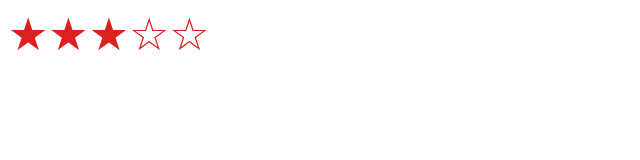
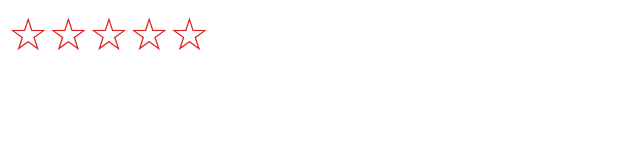
Before and after one commit to huanghf/star-rating, a plain HTML site: page index.html in a window 1280 px wide. Both pictures are taken after a click on the element "★★★☆☆". Shown: the whole page, without its empty margins (0-640 px from the left). Drawn offline with nearby package versions, Linux system fonts and the light colour scheme.

Commit message:
Update index.html
新增重置功能

```diff
--- a/index.html
+++ b/index.html
@@ -10,14 +10,14 @@
   <meta name="viewport" content="initial-scale=1, maximum-scale=1">
   <style>
     .score_wrapper {
-      display:inline-block;
+      display: inline-block;
       font-size: 45px;
       cursor: pointer;
       color: #dc2020;
-      -webkit-user-select:none;
-      -moz-user-select:none;
-      -ms-user-select:none;
-      user-select:none;
+      -webkit-user-select: none;
+      -moz-user-select: none;
+      -ms-user-select: none;
+      user-select: none;
     }
   </style>
 </head>
@@ -26,23 +26,32 @@
   <div class="score_wrapper"></div>
   <script src="https://cdn.bootcss.com/jquery/1.11.0/jquery.min.js"></script>
   <script>
-    $(function() {
+    $(function () {
       ScoreInit(3); //初始化，参数是0～5的数字，代表星数，传空默认0颗星
     })
     //点击
     function ScoreInit(e) {
-      Score((e == null) ? 0 : e);
-      $(".score_wrapper").bind('click', function(e) {
+      Score((e == null) ? 0 : e); //传空默认0颗星
+      $(".score_wrapper").bind('click', function (e) {
         var eachWidth = $(".score_wrapper").width() / 5; //计算出每个星星的长度
         var X = e.pageX - $(this).offset().left; //距离父容器的偏移距离
-        var score = Math.floor(X / eachWidth) + 1;
-        Score(score);
+        var score = Math.floor(X / eachWidth) + 1; //分数
+        Score((getScore() == score) ? 0 : score); //取消评分
       })
     }
     //评分
     function Score(rate) {
       $(".score_wrapper").html("★★★★★☆☆☆☆☆".slice(5 - rate, 10 - rate));
-      // 或者： "★".repeat(rate) + "☆".repeat(5-rate);
+    }
+    //获取评分
+    function getScore() {
+      var str = $(".score_wrapper").html(), num = 0;
+      for (var i = 0; i < str.length; i++) {
+        if (str[i] == "★") {
+          num++
+        }
+      }
+      return num;
     }
   </script>
 </body>
```
